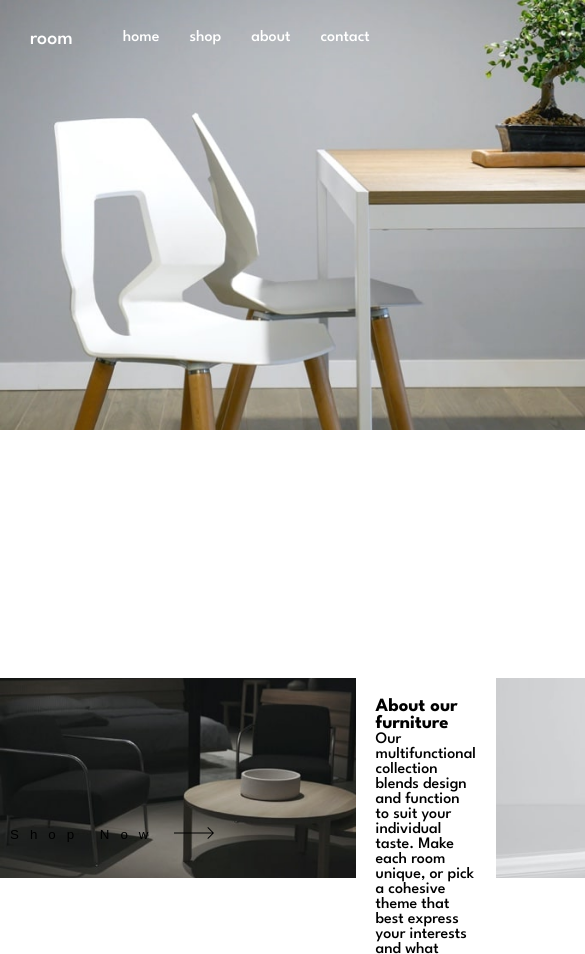
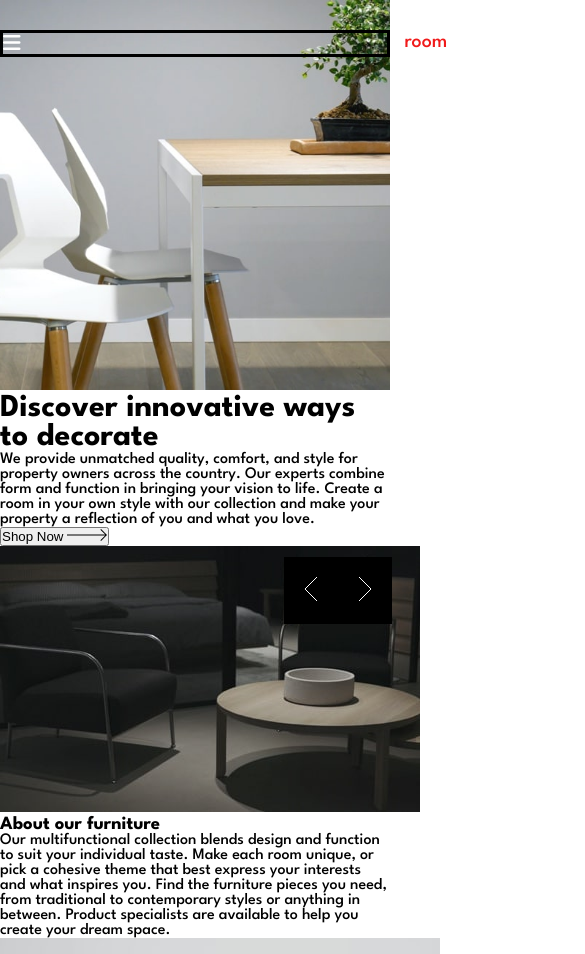
Before and after one commit to 92isaac/room-homepage-master, a plain HTML site: page index.html in a window 390 px wide. Shown: the top 954 px of the page, 585 px wide, since content can reach past the window. Drawn offline with Linux system fonts and the light colour scheme.

Commit message:
media query

```diff
--- a/index.html
+++ b/index.html
@@ -1,12 +1,18 @@
 <!DOCTYPE html>
 <html lang="en">
+
 <head>
   <meta charset="UTF-8" />
   <meta http-equiv="X-UA-Compatible" content="IE=edge" />
   <meta name="viewport" content="width=device-width, initial-scale=1.0" />
   <link rel="stylesheet" href="./style.css" />
+  <link rel="stylesheet" href="./smallmedia.css">
+  <link rel="stylesheet" href="https://cdnjs.cloudflare.com/ajax/libs/font-awesome/6.3.0/css/all.min.css"
+    integrity="sha512-SzlrxWUlpfuzQ+pcUCosxcglQRNAq/DZjVsC0lE40xsADsfeQoEypE+enwcOiGjk/bSuGGKHEyjSoQ1zVisanQ=="
+    crossorigin="anonymous" referrerpolicy="no-referrer" />
   <title>Document</title>
 </head>
+
 <body>
   <div class="container">
     <div class="hero-section">
@@ -20,6 +26,7 @@
           </div>
         </div>
         <div class="navbar">
+          <div class="toogle"><i class="fa-solid fa-bars"></i></div>
           <a href="" class="logo">room</a>
           <ul class="nav">
             <li><a href="">home</a></li>
@@ -31,19 +38,6 @@
       </div>
       <div class="hero-text">
         <div class="text-wrapper">
-            <!-- <div class="text-list">
-              <h1>Discover innovative ways to decorate</h1>
-              <p>
-                We provide unmatched quality, comfort, and style for property
-                owners across the country. Our experts combine form and function
-                in bringing your vision to life. Create a room in your own style
-                with our collection and make your property a reflection of you
-                and what you love.
-              </p>
-              <button>
-                Shop Now <img src="./images/icon-arrow.svg" alt="" />
-              </button>
-            </div> -->
         </div>
         <div class="display-list">
           <div class="text-list">
@@ -98,10 +92,10 @@
       </div>
     </div>
     <div class="about">
-        <div class="firstImage">
+      <div class="firstImage con">
         <img src="./images/image-about-dark.jpg" alt="" />
       </div>
-        <div class="about-text">
+      <div class="about-text con">
         <h3>About our furniture</h3>
         <p>
           Our multifunctional collection blends design and function to suit
@@ -112,13 +106,14 @@
           help you create your dream space.
         </p>
       </div>
-        <div class="secondImage">
+      <div class="secondImage con">
         <img src="./images/image-about-light.jpg" alt="" />
       </div>
     </div>
   </div>
 </body>
 <script src="./script.js"></script>
+
 </html>
 
 <!-- // Select left and right buttons
--- a/script.js
+++ b/script.js
@@ -6,7 +6,9 @@ let display_index =0
 let text_index = 0
 let textWrapper = document.querySelector('.text-wrapper')
 let heroTextContent = document.querySelectorAll('.text-list')
-
+let menu = document.querySelector('.toogle .fa-bars')
+let menu_list = document.querySelector('.navbar .nav')
+let logo = document.querySelector('.navbar a.logo')
 
 displayHeroImage.src = heroImages[display_index].src;
 textWrapper.appendChild(heroTextContent[text_index])
@@ -42,3 +44,10 @@ left.addEventListener('click', () => {
   displayHeroImage.src = heroImages[display_index].src;
   console.log(display_index);
 });
+
+menu.addEventListener(`click`, ()=>{
+  menu.classList.toggle('fa-times')
+  menu_list.classList.toggle('d-block')
+  logo.classList.toggle('display-list')
+
+})
--- /dev/null
+++ b/smallmedia.css
@@ -0,0 +1,82 @@
+@import url('https://fonts.googleapis.com/css2?family=League+Spartan:wght@500;600;700&display=swap');
+
+@media(max-width: 499px){
+
+    * {
+        padding: 0;
+        margin: 0;
+        box-sizing: border-box;
+    }
+
+    html {
+        font-family: 'League Spartan', sans-serif;
+        /* overflow: hidden; */
+    }
+  .display-list{
+    display: none;
+  }
+
+  .hero-image .image img {
+    position: relative;
+    object-fit: cover;
+    aspect-ratio: 1/1;
+    max-width: 100%;
+    max-height: 41rem;
+}
+  .navbar {
+    position: absolute;
+    display: flex;
+    top: 0;
+    margin: 30px auto;
+    gap: 100%;
+    border: solid;
+    width: 100%;
+}
+
+.toogle{
+    color: #fff;
+    font-size: 20px;
+}
+
+  .navbar .logo {
+    font-size: 20px;
+    text-decoration: none;
+    color: #f01a1a;
+    z-index: 9999;
+}
+
+.navbar .nav {
+    display: none;
+    gap: 30px;
+    margin-left: 50px;
+    list-style: none;
+}
+
+.navbar .nav li a {
+    color: #000;
+    text-decoration: none;
+}
+.controls {
+    top: 66%;
+    right: 3.5px;
+    position: absolute;
+}
+.d-block{
+    display: block;
+}
+
+.controls button:nth-child(2) {
+    margin: -5px;
+}
+
+.controls button {
+    padding: 20px;
+    background-color: hsl(0, 0%, 0%);
+    border: none;
+}
+
+.controls button:hover {
+    background-color: hsl(0, 0%, 63%);
+}
+
+}
--- a/style.css
+++ b/style.css
@@ -1,126 +1,134 @@
+@import url('https://fonts.googleapis.com/css2?family=League+Spartan:wght@500;600;700&display=swap');
+@media(min-width: 500px){
 
-  @import url('https://fonts.googleapis.com/css2?family=League+Spartan:wght@500;600;700&display=swap');
-
-
-*{
+* {
     padding: 0;
     margin: 0;
     box-sizing: border-box;
 }
 
-html{
+html {
     font-family: 'League Spartan', sans-serif;
-}
-
-.container{
-    height: 100vh;
-}
-
-.hero-section{
-    display:flex;
-    /* height: 70vh; */
+    overflow: hidden;
 }
 
 
-.hero-image .image img{
+.hero-section {
+    display: flex;
+}
+
+.hero-image, .image {
+    max-height: 41rem;
+    width: 100;
+}
+
+
+.hero-image .image img {
     position: relative;
     object-fit: cover;
     aspect-ratio: 16/9;
-    width: 45rem;
-    height: 430px;
+    max-width: 45rem;
+    max-height: 41rem;
 }
 
-.navbar{
+.navbar {
     position: absolute;
     display: flex;
     top: 0;
     margin: 30px;
-
 }
 
-.navbar .logo{
+.navbar .logo {
     font-size: 20px;
     text-decoration: none;
     color: #fff;
 }
 
-.navbar .nav{
+.navbar .nav {
     display: flex;
     gap: 30px;
     margin-left: 50px;
     list-style: none;
-
 }
 
-.navbar .nav li a{
+.navbar .nav li a {
     color: #fff;
     text-decoration: none;
 }
 
-.text-wrapper{
+.hero-text {
+    position: relative;
+}
+
+.text-wrapper {
     padding: 60px;
 }
 
-.text-wrapper h1{
+.text-wrapper h1 {
     font-size: 2rem;
     padding-bottom: 16px;
 }
 
-.text-wrapper p{
+.text-wrapper p {
     line-height: 25px;
     padding-bottom: 25px;
-
 }
 
-.text-wrapper .text-list button{
+.text-wrapper .text-list button {
     border: none;
-    padding: 2px 10px;
     background: none;
     letter-spacing: 11px;
-    bottom: 0;
-    left: 0;
+    cursor: pointer;
+}
+
+.controls {
+    bottom: 3.5px;
     position: absolute;
 }
 
-.controls button{
+.controls button:nth-child(2) {
+    margin: -5px;
+}
+
+.controls button {
     padding: 20px;
     background-color: hsl(0, 0%, 0%);
-    margin: -3px;
     border: none;
 }
 
-.controls button:hover{
+.controls button:hover {
     background-color: hsl(0, 0%, 63%);
 }
 
-.navbar .nav li:hover{
+.navbar .nav li:hover {
     border-bottom: 3px solid #fff;
 }
 
-.about{
-    margin-top: -10px;
+.about {
+    margin-top: -5px;
     display: flex;
     width: 100%;
-    /* border: solid; */
-    height: 29vh;
-    /* grid-template-columns: 1fr 1fr 1fr; */
-    /* height: 20vh; */
+    height: 30vh;
 }
 
-.firstImage img, .secondImage img{
-    height: 200px;
+.about .con {
+    height: 37vh;
+}
+
+.firstImage img,
+.secondImage img {
+    height: inherit;
     aspect-ratio: 16/9;
     object-fit: cover;
 }
 
-
-
-.about-text{
+.about-text {
     width: 40%;
     padding: 20px;
     margin: 0 auto;
 }
 
-.display-list{
+.display-list, .toogle {
     display: none;
 }
+}
```
Lines whose indentation alone changed are shown as unchanged.
